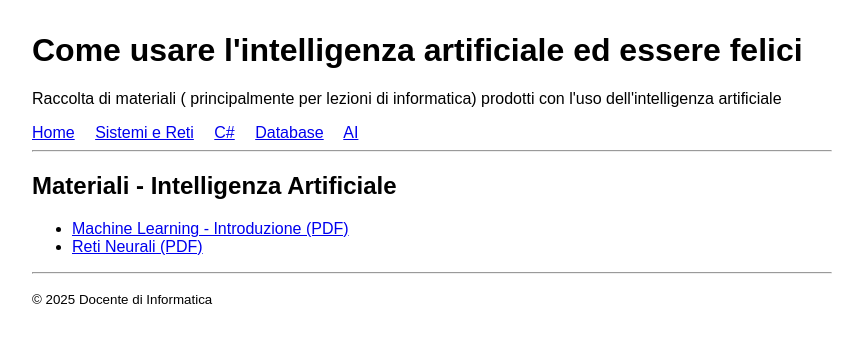
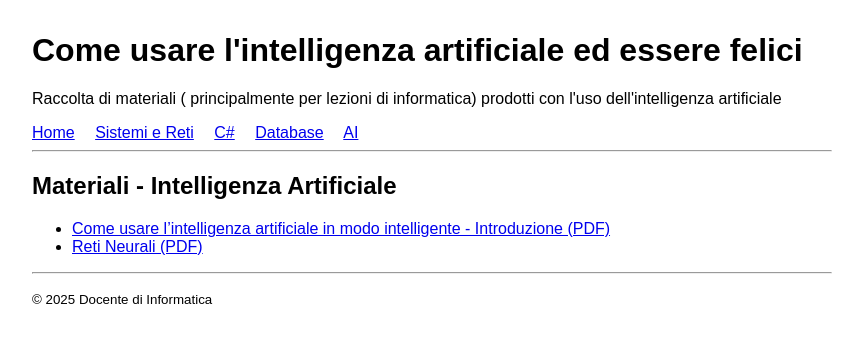
Before and after one commit to franco71to/sicca, a Jekyll site: the page built from materiali/intelligenza-artificiale.md, in a window 1280 px wide. Shown: the top 343 px of the page, without its empty margins (0-863 px from the left). Built offline with Jekyll 4.4.1, drawn with Linux system fonts in a browser that asks for light colours.

Commit message:
Update intelligenza-artificiale.md

```diff
--- a/materiali/intelligenza-artificiale.md
+++ b/materiali/intelligenza-artificiale.md
@@ -5,5 +5,5 @@ title: Intelligenza Artificiale
 
 ## Materiali - Intelligenza Artificiale
 
-- [Machine Learning - Introduzione (PDF)](/assets/ml-intro.pdf)
+- [Come usare l'intelligenza artificiale in modo intelligente - Introduzione (PDF)](/assets/ml-intro.pdf)
 - [Reti Neurali (PDF)](/assets/reti-neurali.pdf)
```
